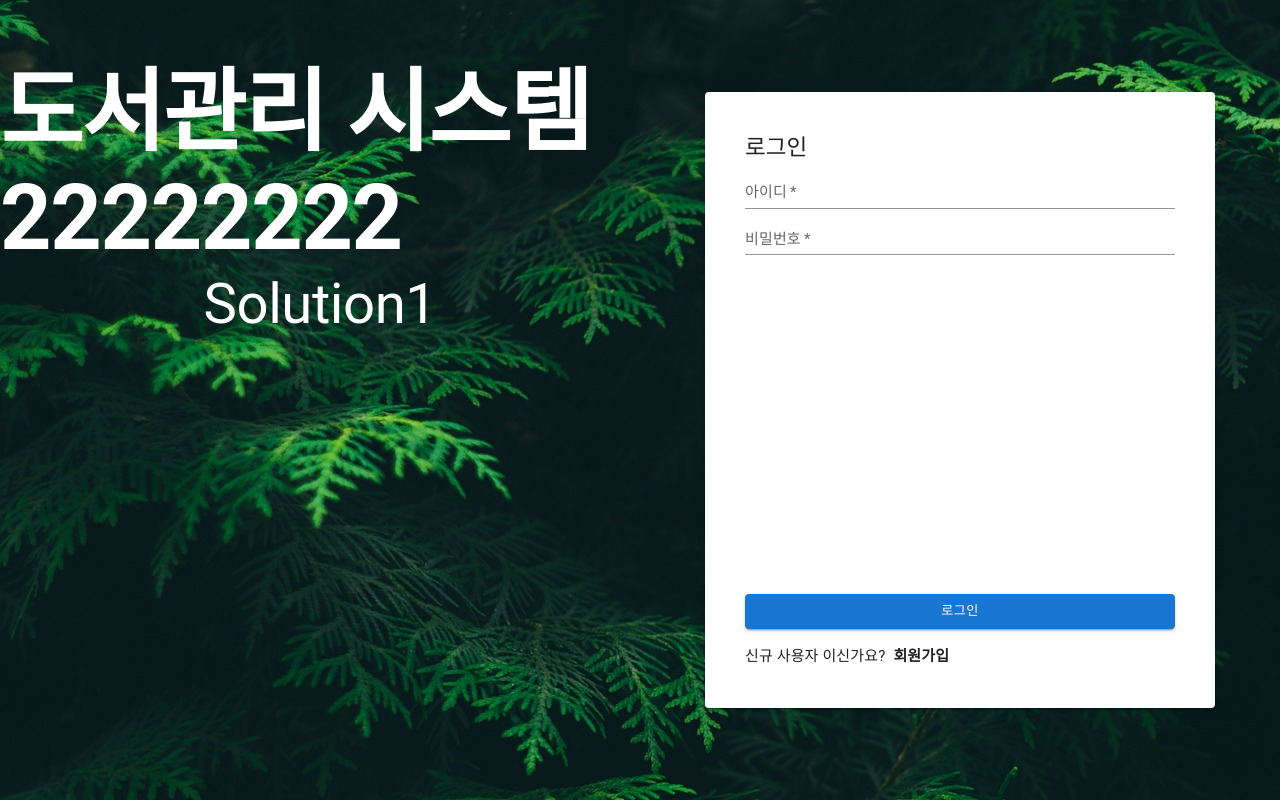
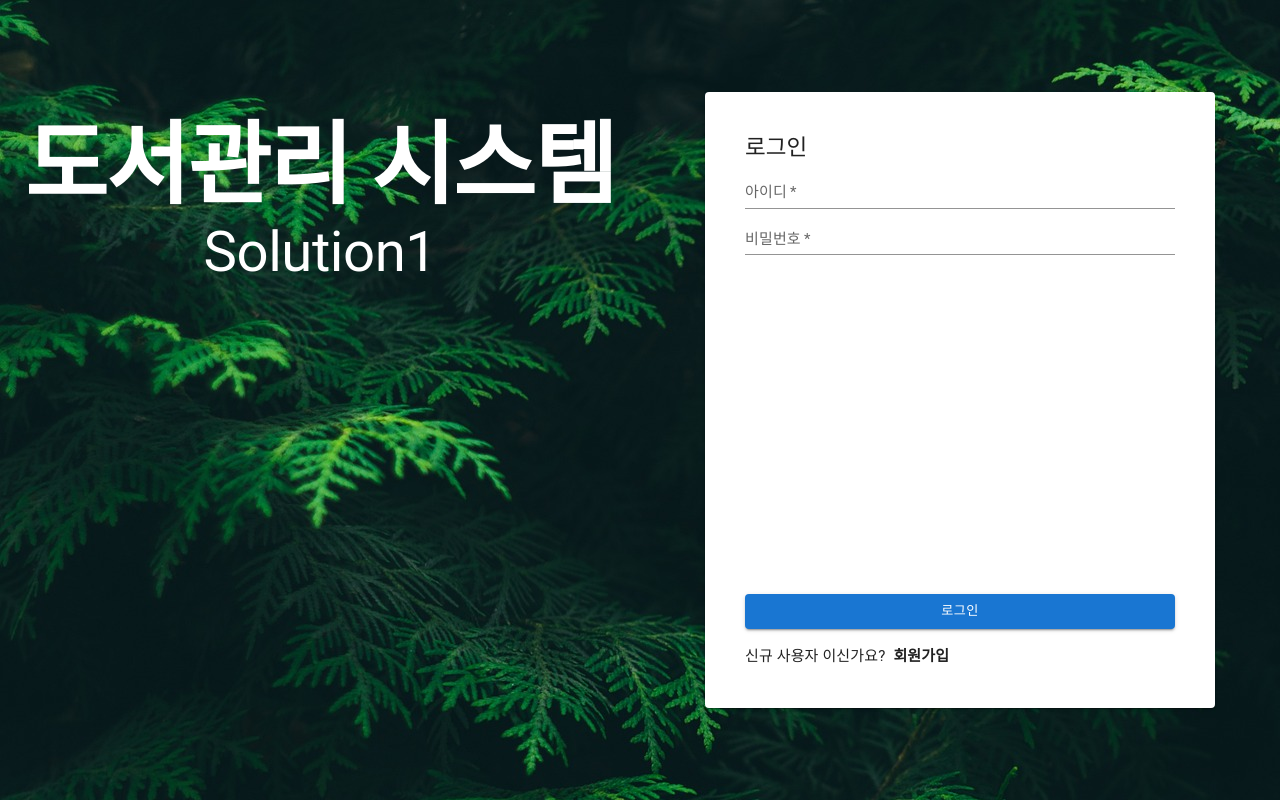
Before and after one commit to tlaworms77/rmsoft-library-web, a React (Create React App) app: page / in a window 1280 px wide. Built offline with nearby package versions, Linux system fonts and the light colour scheme.

Commit message:
deploySucces

```diff
--- a/src/views/authentication/index.tsx
+++ b/src/views/authentication/index.tsx
@@ -23,7 +23,7 @@ export default function Authentication() {
           <Box flex={1} display='flex' justifyContent={'center'} alignItems={'center'} flexDirection={'column'}>
             <Box>
               <Typography fontWeight={600} variant='h1' color={'white'}>
-                도서관리 시스템22222222
+                도서관리 시스템
               </Typography>
             </Box>
             <Box marginBottom={50}>
```
Also changed, not shown: 7 other files (tests, documents, lock files or other folders).
